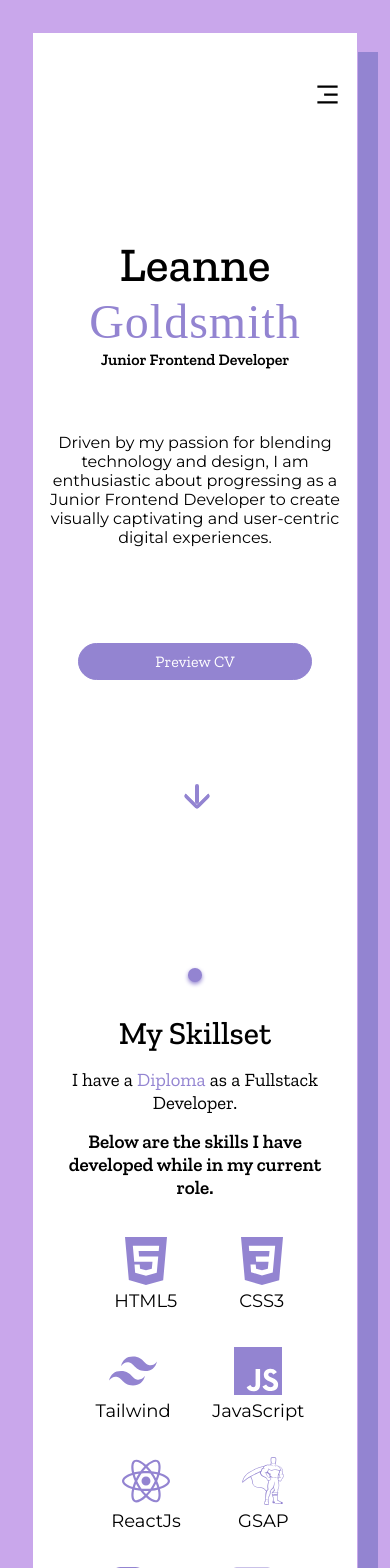
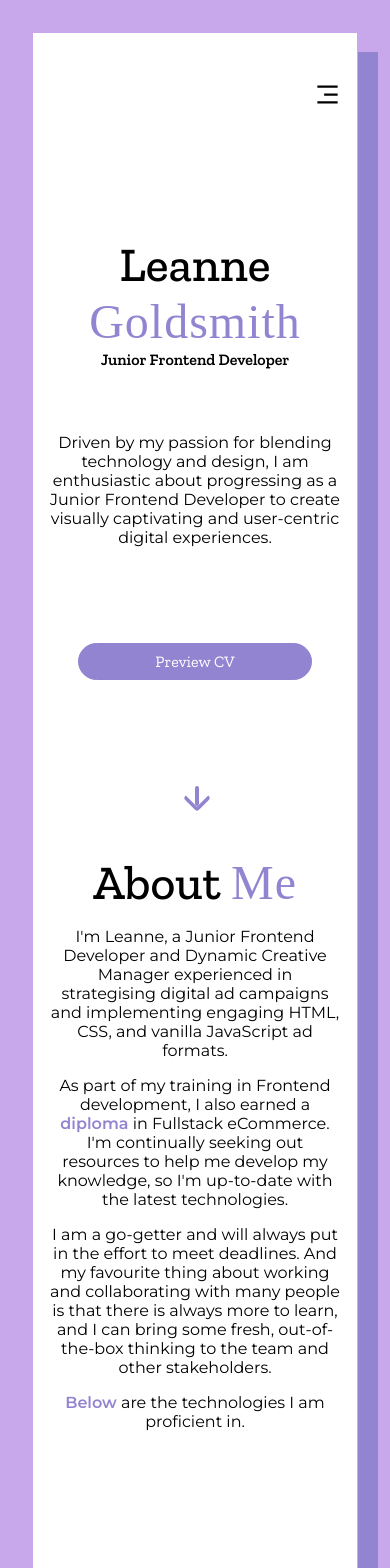
Before and after one commit to LeanneCodes/purple-portfolio, a React (Vite) app: page / in a window 390 px wide. Shown: the top 1568 px of the page. Built offline with nearby package versions, Linux system fonts and the light colour scheme; a web font is replaced by a local one.

Commit message:
update about me

```diff
--- a/src/App.jsx
+++ b/src/App.jsx
@@ -1,5 +1,5 @@
 import './App.css'
-import { Footer, Intro, Navbar, Projects, Skills } from './containers'
+import { Footer, Intro, Navbar, Projects, Skills, About } from './containers'
 
 function App() {
 
@@ -11,6 +11,9 @@ function App() {
         </div>
         <div>
           <Intro />
+        </div>
+        <div>
+          <About />
         </div>
         <div>
           <div className="hr"></div>
--- /dev/null
+++ b/src/containers/about/About.jsx
@@ -0,0 +1,24 @@
+import React from 'react'
+import './about.css'
+import profile from '../../assets/post-it-note.png'
+import stamp from '../../assets/stamp.png'
+
+const About = () => {
+  return (
+    <div className='about-container' id='about'>
+        <div className='about-info'>
+            <h2>About <span className='special-text'>Me</span></h2>
+            <p>I'm Leanne, a Junior Frontend Developer and Dynamic Creative Manager experienced in strategising digital ad campaigns and implementing engaging HTML, CSS, and vanilla JavaScript ad formats.</p>
+            <p>As part of my training in Frontend development, I also earned a <a href='https://www.credential.net/abe70729-0419-4049-a752-62b032d231eb#gs.y4bm8n' target='_blank' style={{ color: '#9384D1', fontWeight: 600 }}>diploma</a> in Fullstack eCommerce. I'm continually seeking out resources to help me develop my knowledge, so I'm up-to-date with the latest technologies.</p>
+            <p>I am a go-getter and will always put in the effort to meet deadlines. And my favourite thing about working and collaborating with many people is that there is always more to learn, and I can bring some fresh, out-of-the-box thinking to the team and other stakeholders.</p>
+            <p><a href='#skills' style={{ color: '#9384D1', fontWeight: 600 }}>Below</a> are the technologies I am proficient in.</p>
+        </div>
+        <div className='about-image'>
+            <img src={profile} alt="Leanne" className='post-it'/>
+            <img src={stamp} alt="Leanne" className='stamp'/>
+        </div>
+    </div>
+  )
+}
+
+export default About
--- /dev/null
+++ b/src/containers/about/about.css
@@ -0,0 +1,81 @@
+.about-container {
+    display: flex;
+    flex-direction: row;
+    min-height: 100vh;
+}
+
+.about-info h2, .about-info span {
+    font-size: 4rem;
+}
+
+.about-info {
+    display: flex;
+    flex-direction: column;
+    width: 100%;
+    justify-content: center;
+    margin-right: 6rem;
+}
+
+.about-info p {
+    margin-top: 1rem;
+}
+
+.about-image {
+    display: flex;
+    flex-direction: column;
+    justify-content: center;
+}
+
+img {
+    width: 100%;
+}
+
+.stamp {
+    display: none;
+}
+
+@media screen and (max-width: 1024px) {
+    .about-image {
+        display: flex;
+        flex-direction: column;
+        justify-content: center;
+        align-items: flex-end;
+        width: 100%;
+    }
+
+    .about-info {
+        margin-right: 2rem;
+    }
+}
+
+@media screen and (max-width: 768px) {
+    .about-container {
+        flex-direction: column;
+        justify-content: space-evenly;
+    }
+
+    .post-it {
+        display: none;
+    }
+
+    .stamp {
+        display: block;
+        width: 40%;
+        margin: auto;
+    }
+}
+
+@media screen and (max-width: 425px) {
+    .stamp {
+        display: none;
+    }
+
+    .about-info h2, .about-info span {
+        font-size: 3rem;
+        margin-top: 1.5rem;
+    }
+
+    .about-container {
+        text-align: center;
+    }
+}
--- a/src/containers/index.js
+++ b/src/containers/index.js
@@ -3,3 +3,4 @@ export { default as Intro } from './intro/Intro';
 export { default as Navbar } from './navbar/Navbar';
 export { default as Projects } from './projects/Projects';
 export { default as Skills } from './skills/Skills';
+export { default as About } from './about/About';
--- a/src/containers/intro/Intro.jsx
+++ b/src/containers/intro/Intro.jsx
@@ -12,7 +12,7 @@ const Intro = () => {
         <p>Driven by my passion for blending technology and design, I am enthusiastic about progressing as a Junior Frontend Developer to create visually captivating and user-centric digital experiences.</p>
         <button type='button'><a href='cv.pdf' target='_blank'>Preview CV</a></button>
         <div className='intro-arrow'>
-          <div class="down-arrow"></div>
+          <div className="down-arrow"></div>
         </div>
       </div>
     </div>
--- a/src/containers/intro/intro.css
+++ b/src/containers/intro/intro.css
@@ -4,7 +4,7 @@
     justify-content: flex-start;
     align-items: center;
     padding: 2rem;
-    min-height: 100vh;
+    min-height: 60vh;
 }
 
 .intro h1, .intro span {
@@ -70,12 +70,14 @@
 @media screen and (max-width: 1440px) {
     .intro-container {
         padding: 6rem 2rem 2rem;
+        min-height: 78vh;
     }
 }
 
 @media screen and (max-width: 1024px) {
     .intro-container {
         padding: 0rem 2rem 2rem;
+        min-height: 69vh;
     }
 
     .down-arrow {
@@ -90,6 +92,7 @@
 
     .intro-container {
         padding: 2rem 2rem 2rem;
+        min-height: 74vh;
     }
 }
 
--- a/src/containers/navbar/Navbar.jsx
+++ b/src/containers/navbar/Navbar.jsx
@@ -5,6 +5,7 @@ import './navbar.css'
 const Menu = () => (
   <>
     <p><a href='#home'>Home</a></p>
+    <p><a href='#about'>About Me</a></p>
     <p><a href='#skills'>Skills</a></p>
     <p><a href='#projects'>Projects</a></p>
     <p><a href='cv.pdf' target='_blank'>CV</a></p>
```
Also changed, not shown: src/assets/post-it-note.png (added), src/assets/stamp.png (added).
